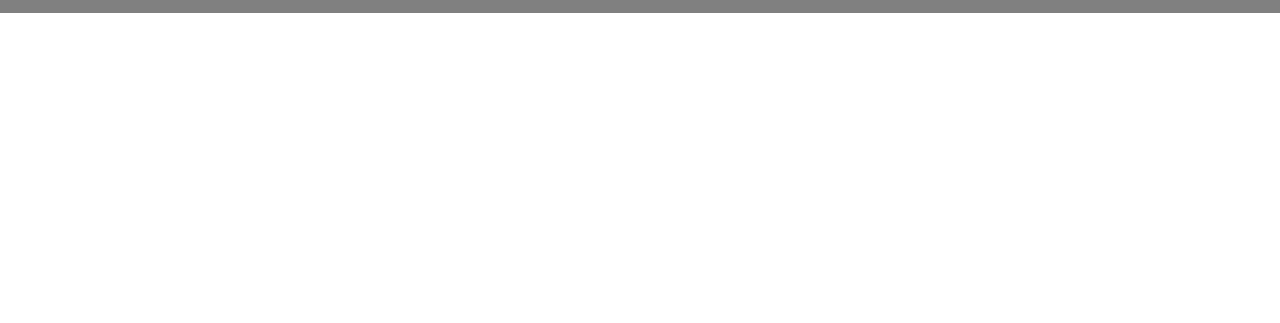
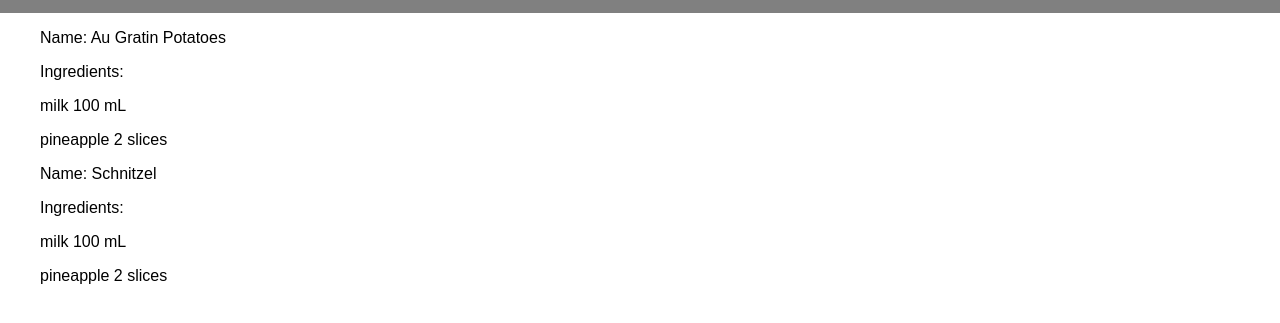
Before and after one commit to StanfordLin/CPSC455, a website built with Parcel: page index.html in a window 1280 px wide. Shown: the part 57-380 px from the top of the page. Built offline with nearby package versions, Linux system fonts and the light colour scheme.

Commit message:
Displaying JSON data

```diff
--- a/index.html
+++ b/index.html
@@ -26,5 +26,6 @@
       </div>
     </header>
     <script src="/src/index.js"></script>
+    <ul id="recipeListData">
   </body>
 </html>
--- a/src/index.js
+++ b/src/index.js
@@ -23,3 +23,57 @@ function toggleNav() {
 burger.addEventListener("click", function () {
   toggleNav();
 });
+
+function addRecipe() {}
+
+let recipeObj = [
+  {
+    name: "Au Gratin Potatoes",
+    ingredients: [
+      { name: "milk", value: 100, unit: "mL" },
+      { name: "pineapple", value: 2, unit: "slices" }
+    ]
+  },
+  {
+    name: "Schnitzel",
+    ingredients: [
+      { name: "milk", value: 100, unit: "mL" },
+      { name: "pineapple", value: 2, unit: "slices" }
+    ]
+  }
+];
+let recipeListData = document.getElementById("recipeListData");
+
+// https://stackoverflow.com/questions/45812160/unexpected-comma-using-map
+
+let mappedData = recipeObj
+  .map(function (o) {
+    return `
+  <div class="recipeCard">
+  <p class="p-name"> Name: ${o.name} </p>
+  <p class="p-ingredients"> Ingredients: </p>
+  ${o.ingredients
+    .map(function (i) {
+      return `<p>${i.name} ${i.value} ${i.unit}</p>`;
+    })
+    .join("")}
+  </div>
+  `;
+  })
+  .join("");
+
+recipeListData.insertAdjacentHTML("beforeend", mappedData);
+
+// recipeObj.forEach(function (element) {
+//   recipeListData.insertAdjacentHTML(
+//     "beforeend",
+//     "<li>" + element.name + " : " + element.price + " </li>",
+//     element.ingredients.forEach(function (ingredient) {
+//       recipeListData.insertAdjacentHTML(
+//         "beforeend",
+//         "<li>" + ingredient.name + " : " + ingredient.unit + " </li>"
+//       );
+//       // return ("<li>" + "blah" + " </li>")
+//     })
+//   );
+// });
```
